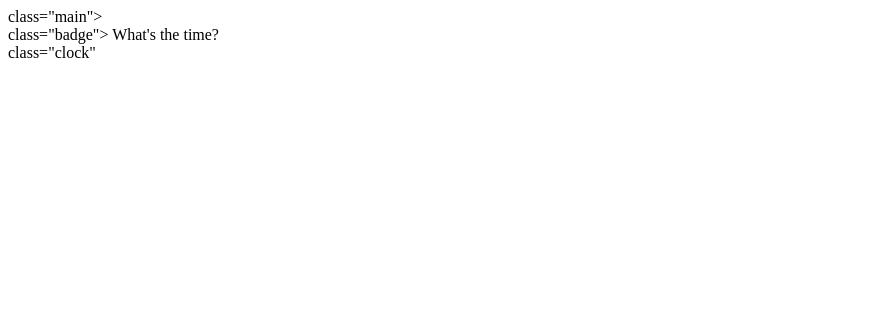
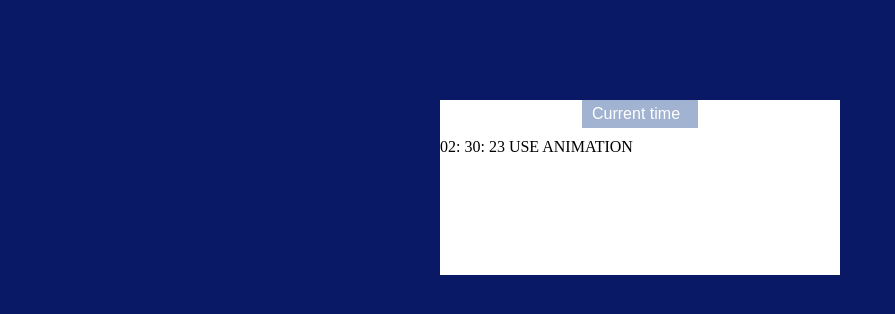
Before and after one commit to marniheijnis/Challenge2, a plain HTML site: page index.html in a window 1280 px wide. Shown: the whole page, without its empty margins (0-895 px from the left). Drawn offline with Linux system fonts and the light colour scheme.

Commit message:
clock
the beginning of the clock with making it pretty

```diff
--- a/index.html
+++ b/index.html
@@ -1,17 +1,21 @@
 <!DOCTYPE html>
 <html>
-<link href="mystyles.css" rel="stylesheet">
+<link rel="stylesheet" href="styles/mystyle.css">
 <head>
 <meta charset="utf-8">
 	<title>Challenge 2- Clock</title>
 	<script src="scripts/main.js" defer></script>
 </head>
 <body>
-<div> class="main">
-	<div> class="badge">
-		What's the time?
+<div class="main">
+	<div class="badge">
+		Current time
 	</div>
-	<div> class="clock"</div>
-</div>
+
+	<div class="clock">
+		<span id="hour">02:</span>
+		<span id="minute">30:</span>
+		<span id="second">23</span>
+		USE ANIMATION
 </body>
 </html>
--- a/styles/mystyle.css
+++ b/styles/mystyle.css
@@ -0,0 +1,20 @@
+body {
+	background: #091966;
+}
+
+.main {
+	background: white;
+	width: 400px;
+	height: 175px;
+	margin: 100px auto;
+}
+
+.badge {
+	width: 96px;
+	background: #a1b3d1;
+	color: white;
+	padding: 5px 10px;
+	font-family: fantasy;
+	font-weight: lighter;
+	margin: 10px auto;
+}
```
